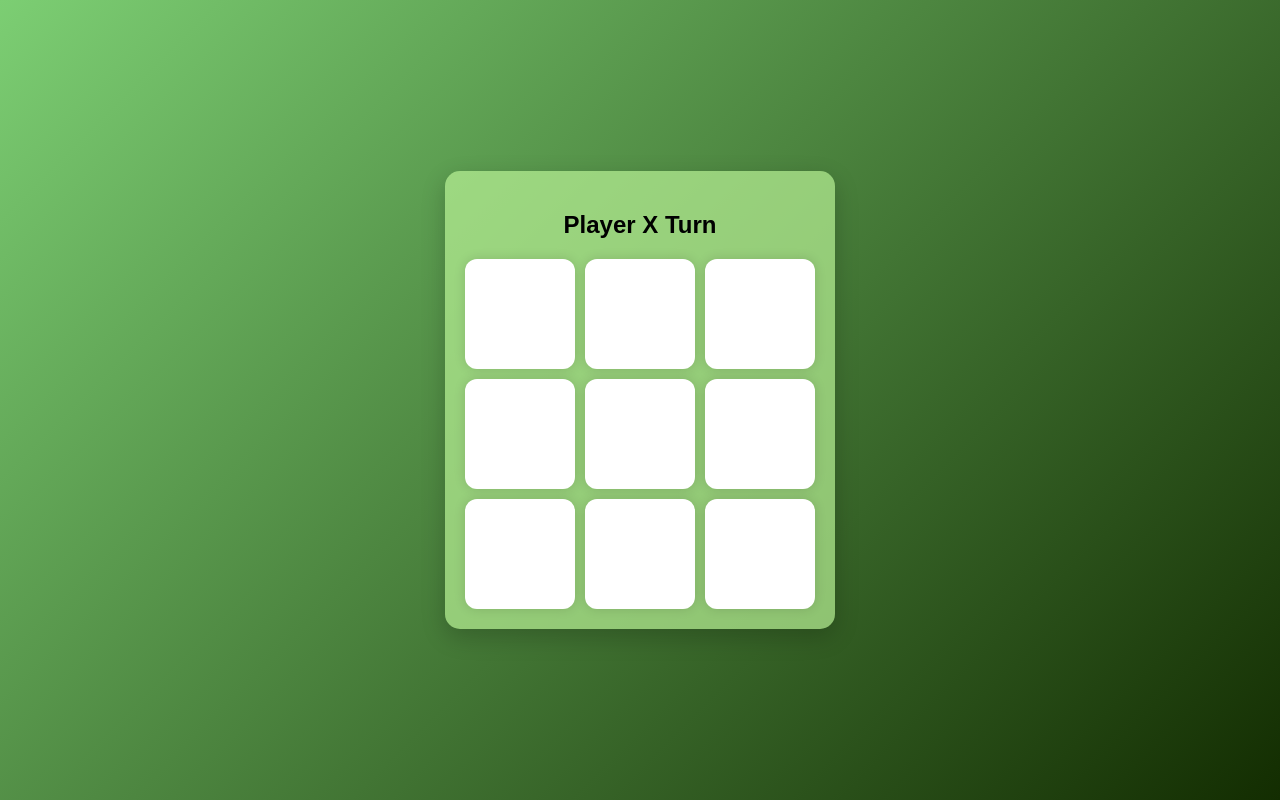
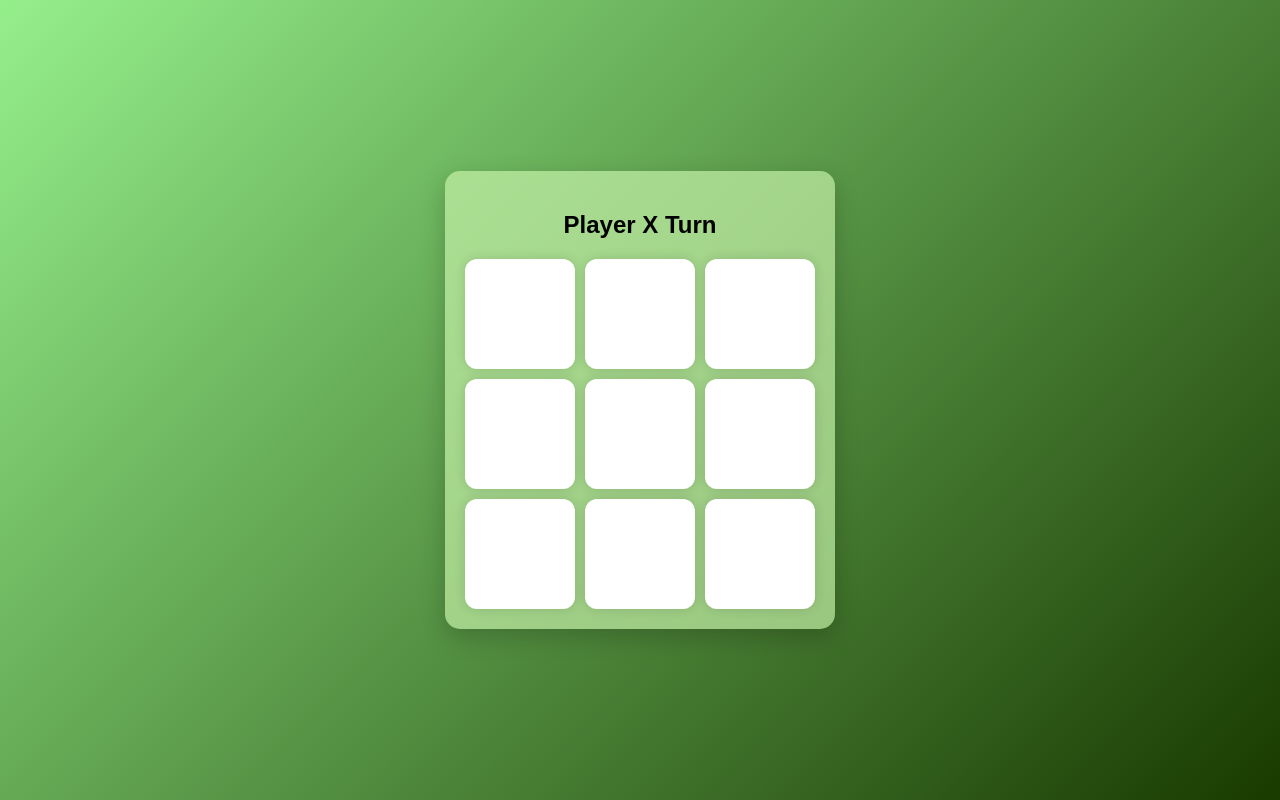
Before and after one commit to shrutitungar10/tic-toc-toe-game-html-css-javascript, a plain HTML site: page index.html in a window 1280 px wide. Drawn offline with Linux system fonts and the light colour scheme.

Commit message:
css changes

```diff
--- a/index.html
+++ b/index.html
@@ -10,12 +10,12 @@
       align-items:center;
       height:100vh;
       margin:0;
-      background:linear-gradient(135deg,#7cce73,#132d01);
+      background:linear-gradient(135deg,#95ef8b,#193a00);
     }
     .container{
       text-align:center;
       padding:20px;
-      background:#bef699aa;
+      background:#c8f4abaa;
       border-radius:15px;
       box-shadow:0 8px 25px #0003;
     }
```
